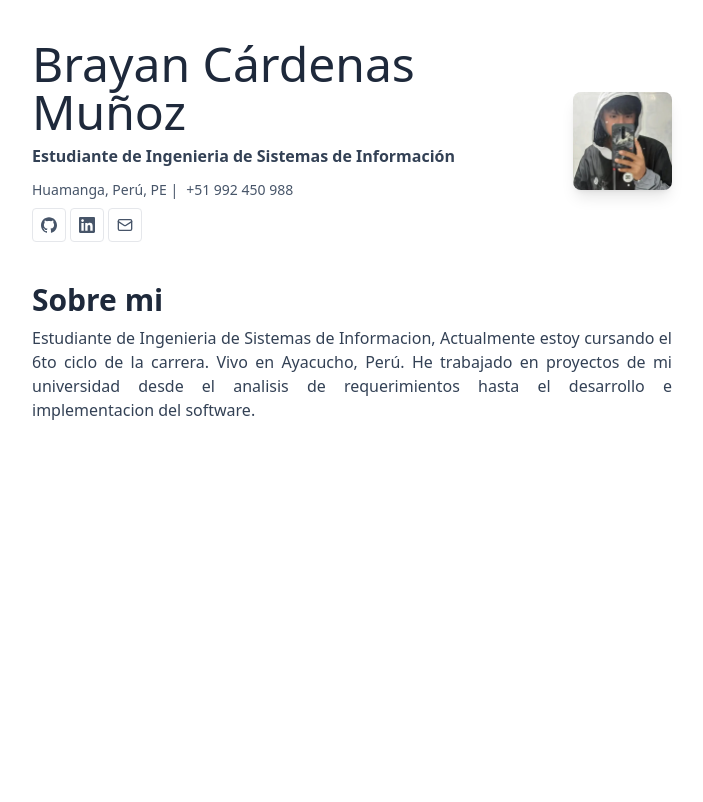
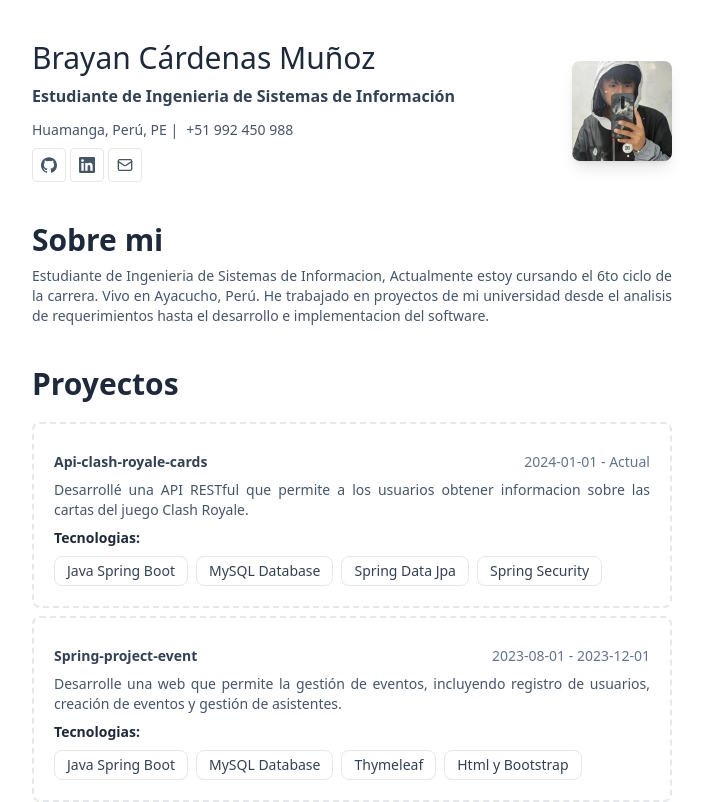
Before and after one commit to devbryan02/portafolio-dev, a Svelte app: page / in a window 1280 px wide. Shown: the whole page, without its empty margins (288-991 px from the left). Built offline with nearby package versions, Linux system fonts and the light colour scheme.

Commit message:
completed component projects and format code with prettier

```diff
--- a/src/App.svelte
+++ b/src/App.svelte
@@ -2,6 +2,7 @@
 
     import Hero from "./components/secctions/Hero.svelte";
     import About from "./components/secctions/About.svelte";
+    import Project from "./components/secctions/Project.svelte";
 
 </script>
 
@@ -9,5 +10,6 @@
 
     <Hero/>
     <About/>
+    <Project/>
 
 </main>
--- a/src/components/Layout.svelte
+++ b/src/components/Layout.svelte
@@ -1,10 +1,10 @@
 <script>
-    export let title ;
+  export let title;
 </script>
 
 <section class="w-[50%] mx-auto mt-10">
-    <header>
-        <h2 class="text-slate-800 text-3xl font-bold">{title}</h2>
-    </header>
-    <slot></slot>
+  <header>
+    <h2 class="text-slate-800 text-3xl font-bold">{title}</h2>
+  </header>
+  <slot />
 </section>
--- a/src/components/secctions/About.svelte
+++ b/src/components/secctions/About.svelte
@@ -1,12 +1,10 @@
 <script>
+  import Layout from "../Layout.svelte";
+  import { basics } from "./../../models/cv.json";
 
-    import Layout from "../Layout.svelte";
-    import {basics} from './../../models/cv.json'
-
-    const {sumary} = basics
+  const { sumary } = basics;
 </script>
 
-
-<Layout title= "Sobre mi">
-    <p class=" text-slate-700 text-justify mt-2">{sumary}</p>
+<Layout title="Sobre mi">
+  <p class=" text-slate-600 text-justify mt-2 text-sm">{sumary}</p>
 </Layout>
--- a/src/components/secctions/Hero.svelte
+++ b/src/components/secctions/Hero.svelte
@@ -1,5 +1,4 @@
 <script>
-
   import Layout from "./../Layout.svelte";
   import { basics } from "./../../models/cv.json";
   import GithubIcon from "./../icons/GitHub.svelte";
@@ -8,13 +7,12 @@
 
   const { label, name, lastName, location, phone, img } = basics;
   const { city, countryCode, region } = location;
-
 </script>
 
 <Layout title="">
   <div class="flex flex-col md:flex-row justify-between mt-5 items-center">
     <div class="flex flex-col gap-2">
-            <h2 class="text-5xl font-sans text-slate-800">
+      <h2 class="text-3xl font-sans text-slate-800">
         {name}
         {lastName}
       </h2>
@@ -23,7 +21,7 @@
         <p class="text-sm text-slate-600">
           {city}, {region}, {countryCode} |
         </p>
-                <p class="text-sm text-slate-600">{phone} </p>
+        <p class="text-sm text-slate-600">{phone}</p>
       </div>
       <div class="flex text-slate-600 gap-1">
         <a
@@ -45,7 +43,7 @@
           target="_blank"
           class="p-2 border rounded hover:bg-slate-200"
         >
-                    <EmailIcon/>
+          <EmailIcon />
         </a>
       </div>
     </div>
--- /dev/null
+++ b/src/components/secctions/Project.svelte
@@ -0,0 +1,37 @@
+<script>
+  import Layout from "../Layout.svelte";
+  import { projects } from "./../../models/cv.json";
+</script>
+
+<Layout title="Proyectos">
+  <div class="flex flex-row flex-wrap gap-2 justify-start w-full mt-5">
+    {#each projects as project}
+      <article class="p-5 border-2 border-dashed rounded-lg w-auto">
+        <div class="flex gap-1 justify-between items-center">
+          <p class="text-sm font-bold text-slate-700 py-2 hover:underline">
+            <a href={project.url} target="_blank" title="Ver en GiHub"
+              >{project.name}</a
+            >
+          </p>
+          <p class="text-sm text-slate-500">
+            {project.startDate} - {project.endDate}
+          </p>
+        </div>
+        <p class="text-sm text-slate-600 text-justify">{project.description}</p>
+        <div class="flex flex-col gap-2">
+          <p class="text-slate-800 font-bold text-sm mt-2">Tecnologias:</p>
+          <div class="flex gap-2">
+            {#each project.tecnologys as tecnology}
+              <a
+                class="text-sm text-slate-700 px-3 p-1 border rounded-lg hover:bg-slate-100"
+                href={tecnology.url}
+                target="_blank"
+                title="visitar {tecnology.url}"> {tecnology.name}</a
+              >
+            {/each}
+          </div>
+        </div>
+      </article>
+    {/each}
+  </div>
+</Layout>
--- a/src/models/cv.json
+++ b/src/models/cv.json
@@ -1,5 +1,5 @@
 {
-    "basics":{
+  "basics": {
     "name": "Brayan",
     "lastName": "Cárdenas Muñoz",
     "label": "Estudiante de Ingenieria de Sistemas de Información",
@@ -7,104 +7,135 @@
     "email": "brayan7br7@gmail.com",
     "phone": "+51 992 450 988",
     "sumary": "Estudiante de Ingenieria de Sistemas de Informacion, Actualmente estoy cursando el 6to ciclo de la carrera. Vivo en Ayacucho, Perú. He trabajado en proyectos de mi universidad desde el analisis de requerimientos hasta el desarrollo e implementacion del software.",
-        "location":{
+    "location": {
       "city": "Huamanga",
       "countryCode": "PE",
       "region": "Perú"
     }
   },
-    "profiles":[
+  "profiles": [
     {
       "network": "LinkediIn",
-            "username":"bryanby2002",
+      "username": "bryanby2002",
       "url": "https://linkedin.com/in/bryanby2002"
     },
     {
       "network": "GitHUb",
-            "username":"bryanby2002",
+      "username": "bryanby2002",
       "url": "https://github.com/bryanby2002"
     }
   ],
-
-    "projects":[
+  "projects": [
     {
       "name": "Api-clash-royale-cards",
       "position": "Desarrollador",
-            "description":"Desarrollé una API RESTful que permite a los usuarios obtener informacion sobre las cartas del juego Clash Royale.",
-            "tecnologys":[
-                {"name": "Java Spring Boot"},
-                {"name": "MySQL Database" },
-                {"name": "Spring Data Jpa"},
-                {"name": "Spring Security"}
+      "description": "Desarrollé una API RESTful que permite a los usuarios obtener informacion sobre las cartas del juego Clash Royale.",
+      "tecnologys": [
+        {
+          "name": "Java Spring Boot",
+          "url": "https://spring.io/projects/spring-boot"
+        },
+        {
+          "name": "MySQL Database",
+          "url": "https://dev.mysql.com/doc/"
+        },
+        {
+          "name": "Spring Data Jpa",
+          "url": "https://spring.io/projects/spring-data-jpa"
+        },
+        {
+          "name": "Spring Security",
+          "url": "https://docs.spring.io/spring-security/reference/index.html"
+        }
       ],
       "url": "https://github.com/bryanby2002/api-clash-royale-cards",
       "startDate": "2024-01-01",
       "endDate": "Actual"
     },
     {
-            "name": "Api-clash-royale-cards",
+      "name": "Spring-project-event",
       "position": "Desarrollador",
-            "description":"Desarrollé una API RESTful que permite a los usuarios obtener informacion sobre las cartas del juego Clash Royale.",
-            "tecnologys":[
-                {"name": "Java Spring Boot"},
-                {"name": "MySQL Database" },
-                {"name": "Thymeleaf"},
-                {"name": "Html y Bootstrap"}
-            ],
-            "url": "https://github.com/bryanby2002/api-clash-royale-cards",
-            "startDate": "2024-01-01",
-            "endDate": "Actual"
+      "description": "Desarrolle una web que permite la gestión de eventos, incluyendo registro de usuarios, creación de eventos y gestión de asistentes.",
+      "tecnologys": [
+        {
+          "name": "Java Spring Boot",
+          "url": "https://spring.io/projects/spring-boot"
+        },
+        {
+          "name": "MySQL Database",
+          "url": "https://dev.mysql.com/doc/"
+        },
+        {
+          "name": "Thymeleaf",
+          "url": "https://www.thymeleaf.org/documentation.html"
+        },
+        {
+          "name": "Html y Bootstrap",
+          "url": "https://getbootstrap.com/docs/5.3/getting-started/introduction/"
         }
       ],
-
-    "education":{
+      "url": "https://github.com/bryanby2002/spring-project-event",
+      "startDate": "2023-08-01",
+      "endDate": "2023-12-01"
+    }
+  ],
+  "education": {
     "instition": "Escuela Superior la Pontificia",
     "area": "Ingenieria de Sistemas",
     "startDate": "2022-03-01",
     "endDate": "Presente",
     "url": "https://www.elp.edu.pe/ingenier%C3%ADa-de-sistemas-de-informacion"
   },
-
-    "skills":[
+  "skills": [
     {
       "name": "Java",
       "leve": "Intermedio",
-            "keywords":["Desarrollo de software", "POO"]
+      "keywords": ["Desarrollo de software", "POO"]
     },
     {
       "name": "Spring framework",
       "leve": "Intermedio",
-            "keywords":["Desarrollo de software", "Api RESTful"]
+      "keywords": ["Desarrollo de software", "Api RESTful"]
     },
     {
       "name": "MySQL",
       "leve": "Intermedio",
-            "keywords":["Base de datos","Almancenamiento de datos", "SQL", "Backend"]
+      "keywords": [
+        "Base de datos",
+        "Almancenamiento de datos",
+        "SQL",
+        "Backend"
+      ]
     },
     {
       "name": "HTML",
       "leve": "Avanzado",
-            "keywords":["Desarrollo web", "frontend"]
+      "keywords": ["Desarrollo web", "frontend"]
     },
     {
       "name": "CSS",
       "leve": "Intermedio",
-            "keywords":["Desarrollo web", "Diseño responsive"]
+      "keywords": ["Desarrollo web", "Diseño responsive"]
     },
     {
       "name": "TailwindCSS",
       "leve": "Intermedio",
-            "keywords":["Desarrollo web", "Framework", "Diseño responsive"]
+      "keywords": ["Desarrollo web", "Framework", "Diseño responsive"]
     },
     {
       "name": "Git",
       "leve": "Intermedio",
-            "keywords":["Control de versiones", "Colaboracipn", "Codigo fuente"]
+      "keywords": ["Control de versiones", "Colaboracipn", "Codigo fuente"]
     },
     {
       "name": "GitHub",
       "leve": "Intermedio",
-            "keywords":["Control de versiones", "Colaboracipn", "Codigo fuente","Git"]
+      "keywords": [
+        "Control de versiones",
+        "Colaboracipn",
+        "Codigo fuente",
+        "Git"
+      ]
     }
   ]
 }
```
Lines whose indentation alone changed are shown as unchanged.
